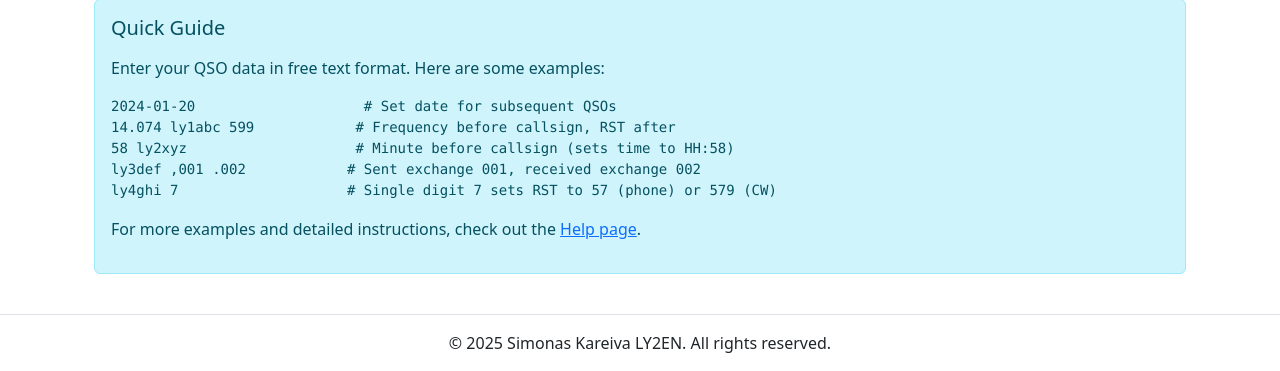
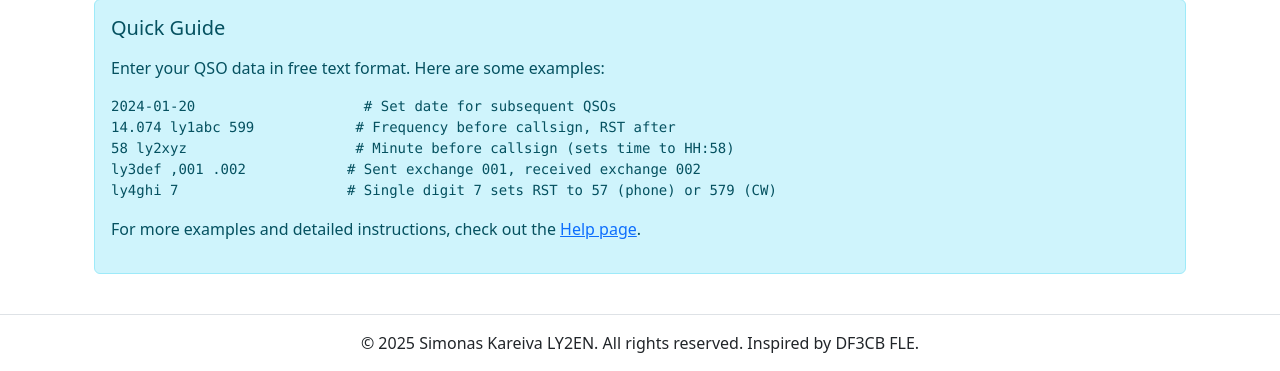
Before and after one commit to kareiva/flew, a Django app: page / in a window 1280 px wide. Shown: the part 512-883 px from the top of the page. Run offline with Django 5.2, Linux system fonts and the light colour scheme; some libraries are stand-ins or nearby versions.

Commit message:
Add reference to inspiration

```diff
--- a/logger/templates/logger/base.html
+++ b/logger/templates/logger/base.html
@@ -126,7 +126,7 @@
 
     <footer class="footer text-center">
         <div class="container">
-            <p class="mb-0">© {% now "Y" %} Simonas Kareiva LY2EN. All rights reserved.</p>
+            <p class="mb-0">© {% now "Y" %} Simonas Kareiva LY2EN. All rights reserved. Inspired by DF3CB FLE.</p>
         </div>
     </footer>
 
```
